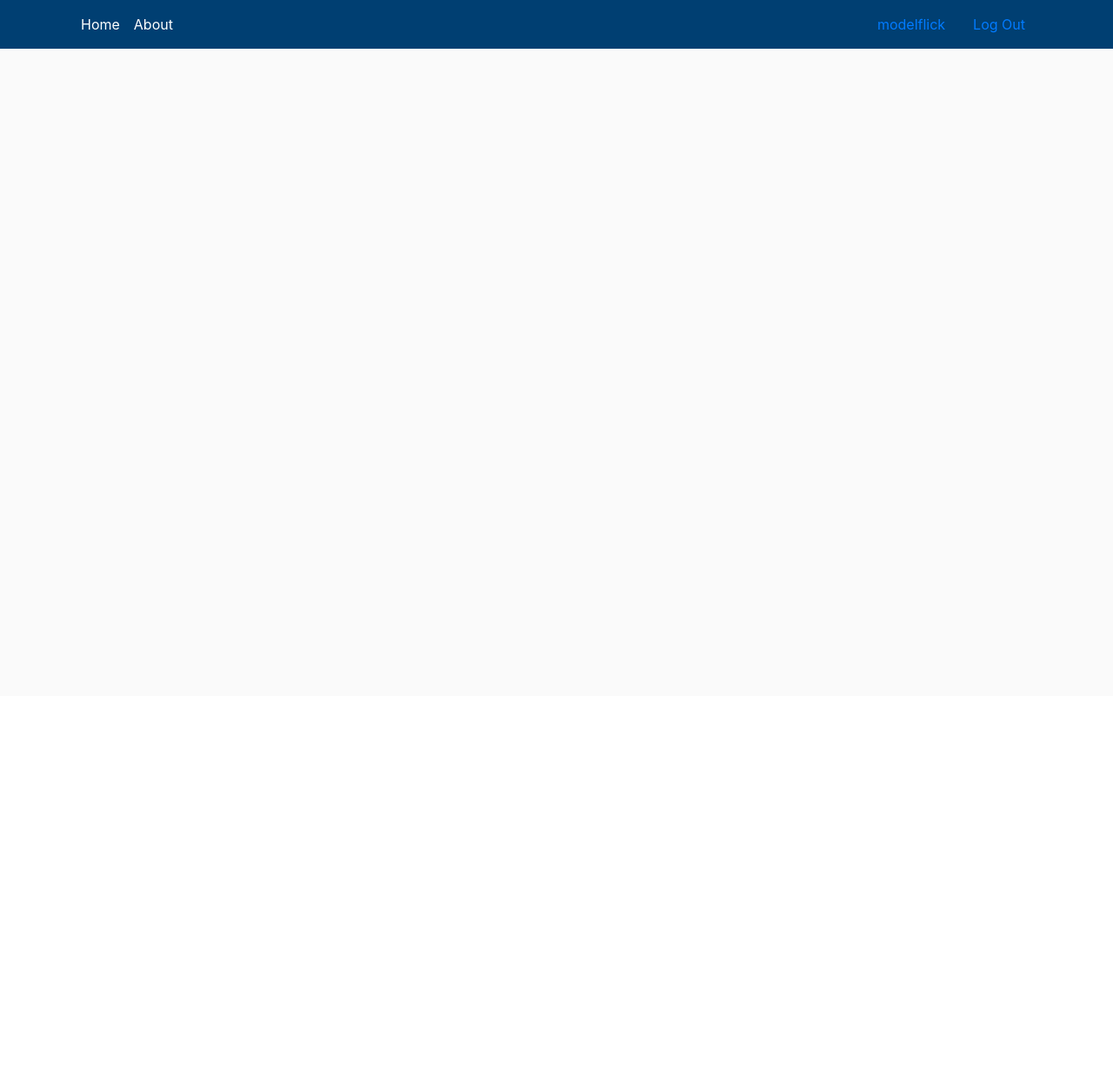
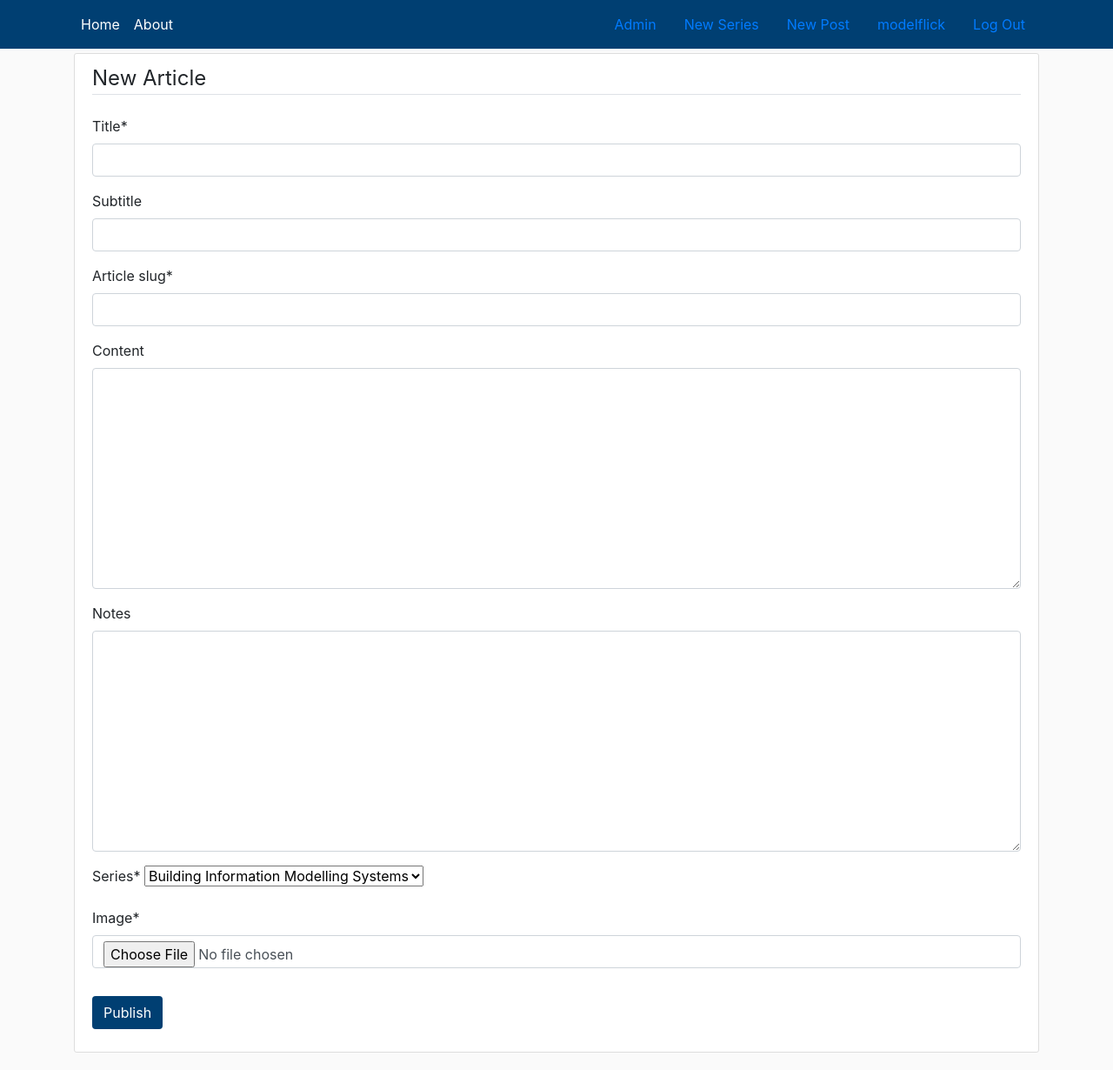
Before and after one commit to Arunarchitect/modfinedeploy, a Django app: page /new_post in a window 1280 px wide. Shown: the whole page at 87% size. Before the commit the page ends 56 px from the top, so only its background shows below. Run offline with Django 4.2, Linux system fonts and the light colour scheme; a user stored in the database is signed in; data comes from the database, SQL or seed files in the repository; both versions use the stored data as it was after the commit; some libraries are stand-ins or nearby versions.

Commit message:
create ,edit delete posts- #14

```diff
--- /dev/null
+++ b/main/decorators.py
@@ -0,0 +1,21 @@
+from django.shortcuts import redirect
+from django.contrib import messages
+
+def user_is_superuser(function=None, redirect_url='/'):
+    """
+    """
+    def decorator(view_func):
+        def _wrapped_view(request, *args, **kwargs):
+            if not request.user.is_superuser:
+                messages.error(request,"You are not authorised to access this")
+                return redirect(redirect_url)
+
+            return view_func(request,*args, **kwargs )
+
+        return  _wrapped_view
+
+    if function:
+        return decorator(function)
+
+
+    return decorator
--- /dev/null
+++ b/main/forms.py
@@ -0,0 +1,50 @@
+from django import forms
+from .models import Article, ArticleSeries
+
+class SeriesCreateForm(forms.ModelForm):
+    class Meta:
+        model = ArticleSeries
+
+        fields = [
+            "title",
+            "subtitle",
+            "slug",
+            "image",
+        ]
+
+class ArticleCreateForm(forms.ModelForm):
+    class Meta:
+        model = Article
+
+        fields = [
+            "title",
+            "subtitle",
+            "article_slug",
+            "content",
+            "notes",
+            "series",
+            "image",
+        ]
+
+class SeriesUpdateForm(forms.ModelForm):
+    class Meta:
+        model = ArticleSeries
+
+        fields = [
+            "title",
+            "subtitle",
+            "image",
+        ]
+
+class ArticleUpdateForm(forms.ModelForm):
+    class Meta:
+        model = Article
+
+        fields = [
+            "title",
+            "subtitle",
+            "content",
+            "notes",
+            "series",
+            "image",
+        ]
--- a/main/templates/main/home.html
+++ b/main/templates/main/home.html
@@ -14,6 +14,17 @@
                     <div class="article-metadata">
                         <a class='mr-2' href="{% url 'profile' object.author %}">{{ object.author }}</a>
                         <small class="text-muted">{{ object.published|date:"F d, Y" }}</small>
+                        {% if object.author == user %}
+                            <div style="float:right">
+                                {% if type == "series" %}
+                                    <a class="btn btncolor btn-sm mt-1 mb-1" href="{% url 'series_update' object.slug %}">Update</a>
+                                    <a class="btn btn-danger btn-sm mt-1 mb-1" href="{% url 'series_delete' object.slug %}">Delete</a>
+                                {% else %}
+                                    <a class="btn btncolor btn-sm mt-1 mb-1" href="{% url 'article_update' object.series.slug  object.article_slug %}">Update</a>
+                                        <a class="btn btn-danger btn-sm mt-1 mb-1" href="{% url 'article_delete' object.series.slug  object.article_slug %}">Delete</a>
+                                {% endif %}
+                            </div>
+                        {% endif %}
                     </div>
                     <div>
                         <a class="article-title line-clamp-2 title-style" style="font-size: 22px" href="/{{object.slug}}">
--- a/main/templates/main/includes/navbar.html
+++ b/main/templates/main/includes/navbar.html
@@ -17,6 +17,11 @@
                 <!-- Navbar Right Side -->
                 <div class="navbar-nav"></div>
                 {% if user.is_authenticated %}
+                    {% if user.is_superuser %}
+                        <a class="nav-item nav-link" href="admin/">Admin</a>
+                        <a class="nav-item nav-link" href="{% url 'series-create' %}">New Series</a>
+                        <a class="nav-item nav-link" href="{% url 'post-create' %}">New Post</a>
+                    {% endif %}
                     <a class="nav-item nav-link" href="{% url 'profile' user.username %}">
                         {{user.username}} <i class="fas fa-user"></i>
                     </a>
--- /dev/null
+++ b/main/templates/main/new_record.html
@@ -0,0 +1,17 @@
+{% extends "main/header.html" %}
+{% load crispy_forms_tags %}
+{% block content %}
+    <div class="content-section">
+        <form method="POST" enctype="multipart/form-data">
+            {% csrf_token %}
+            <fieldset class="form-group">
+                <legend class="border-bottom mb-4">New {{ object }}</legend>
+                {{ form|crispy }}
+                {{ form.media }}
+            </fieldset>
+            <div class="form-group">
+                <button class="btn btncolor" type="submit">Publish</button>
+            </div>
+        </form>
+    </div>
+{% endblock content %}
--- a/main/urls.py
+++ b/main/urls.py
@@ -2,7 +2,13 @@ from django.urls import path
 from . import views
 
 urlpatterns = [
-    path('', views.home, name = 'home'),
-    path('<series>', views.series, name = 'series'),
-    path('<series>/<article>', views.article, name = 'series'),
+    path("", views.home, name="home"),
+    path("new_series", views.new_series, name="series-create"),
+    path("new_post", views.new_post, name="post-create"),
+    path("<series>", views.series, name="series"),
+    path("<series>/update", views.series_update, name="series_update"),
+    path("<series>/delete", views.series_delete, name="series_delete"),
+    path("<series>/<article>", views.article, name="article"),
+    path("<series>/<article>/update", views.article_update, name="article_update"),
+    path("<series>/<article>/delete", views.article_delete, name="article_delete"),
 ]
--- a/main/views.py
+++ b/main/views.py
@@ -1,7 +1,7 @@
-from django.shortcuts import render
-from django.http import HttpResponse
-from.models import Article, ArticleSeries
-
+from django.shortcuts import render, redirect
+from . models import Article, ArticleSeries
+from . decorators import user_is_superuser
+from . forms import SeriesCreateForm, ArticleUpdateForm, ArticleCreateForm, SeriesUpdateForm
 # Create your views here.
 
 def home(request):
@@ -10,7 +10,7 @@ def home(request):
     return render(
         request=request,
         template_name = 'main/home.html',
-        context = {'objects': matching_series}
+        context = {'objects': matching_series, 'type': 'series'}
         )
 
 def series(request, series: str):
@@ -19,7 +19,7 @@ def series(request, series: str):
     return render(
         request=request,
         template_name = 'main/home.html',
-        context = {'objects': matching_series}
+        context = {'objects': matching_series,  'type': 'article'}
         )
 
 def article(request, series: str, article: str):
@@ -30,3 +30,133 @@ def article(request, series: str, article: str):
         template_name = 'main/article.html',
         context = {'object': matching_article}
         )
+
+
+@user_is_superuser
+def new_series(request):
+    if request.method == 'POST':
+        form = SeriesCreateForm(request.POST, request.FILES)
+        if form.is_valid():
+            form.save()
+            return redirect("home")
+
+    else:
+        form = SeriesCreateForm()
+
+    return render(
+        request=request,
+        template_name = 'main/new_record.html',
+        context = {
+            'object': "Series",
+            "form": form
+            }
+        )
+
+
+
+@user_is_superuser
+def new_post(request):
+    if request.method == 'POST':
+        form = ArticleCreateForm(request.POST, request.FILES)
+        if form.is_valid():
+            form.save()
+            return redirect(f"{form.cleaned_data['series'].slug}/{form.cleaned_data.get('article_slug')}")
+
+    else:
+        form = ArticleCreateForm()
+
+    return render(
+        request=request,
+        template_name = 'main/new_record.html',
+        context = {
+            'object': "Article",
+            "form": form
+            }
+        )
+
+@user_is_superuser
+def series_update(request, series):
+    matching_series = ArticleSeries.objects.filter(slug=series).first()
+
+    if request.method == "POST":
+        form = SeriesUpdateForm(request.POST, request.FILES, instance=matching_series)
+        if form.is_valid():
+            form.save()
+            return redirect('home')
+
+    else:
+        form = SeriesUpdateForm(instance=matching_series)
+
+        return render(
+            request=request,
+            template_name='main/new_record.html',
+            context={
+                "object": "Series",
+                "form": form
+                }
+            )
+
+@user_is_superuser
+def series_delete(request, series):
+    matching_series = ArticleSeries.objects.filter(slug=series).first()
+
+    if request.method == "POST":
+            matching_series.delete()
+            return redirect('home')
+
+    else:
+        form = SeriesUpdateForm(instance=matching_series)
+
+        return render(
+            request=request,
+            template_name='main/confirm_delete.html',
+            context={
+                "object": matching_series,
+                "type": "Series"
+            }
+            )
+
+
+
+
+
+@user_is_superuser
+def article_update(request, series, article):
+    matching_article = Article.objects.filter(series__slug=series, article_slug = article).first()
+    if request.method == 'POST':
+        form = ArticleUpdateForm(request.POST, request.FILES, instance=matching_article)
+        if form.is_valid():
+            form.save()
+        return redirect(f'/{matching_article.slug}')
+    else:
+        form = ArticleUpdateForm(instance=matching_article)
+
+        return render(
+            request=request,
+            template_name = 'main/new_record.html',
+            context = {
+                'object': "Article",
+                "form" : form
+            }
+            )
+
+
+
+
+
+@user_is_superuser
+
+def article_delete(request, series, article):
+    matching_article = Article.objects.filter(series__slug=series, article_slug = article).first()
+    if request.method == 'POST':
+        matching_article.delete()
+        return redirect('/')
+    else:
+        return render(
+            request=request,
+            template_name = 'main/confirm_delete.html',
+            context = {
+                'object': matching_article,
+                "type": "Article"
+            }
+            )
```
Also changed, not shown: main/templates/main/article.html (+9 -0 lines), main/templates/main/confirm_delete.html (added, +16 -0 lines), db.sqlite3, media/ArticleSeries/bim/download_ZXD9rHS.jpeg (added), media/ArticleSeries/bim/urbanplan.jpeg (added), media/ArticleSeries/urbanplanning/urbanplan_iPkfUNg.jpeg (added).
